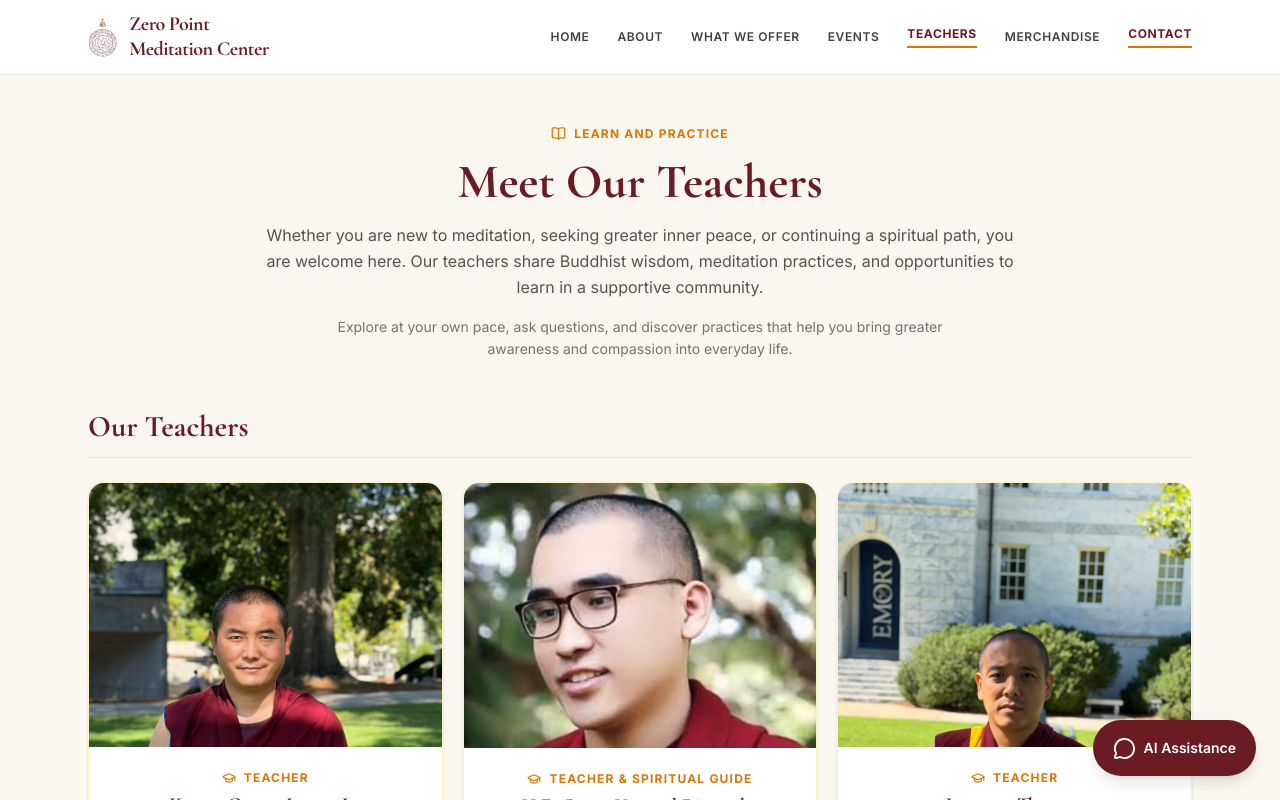
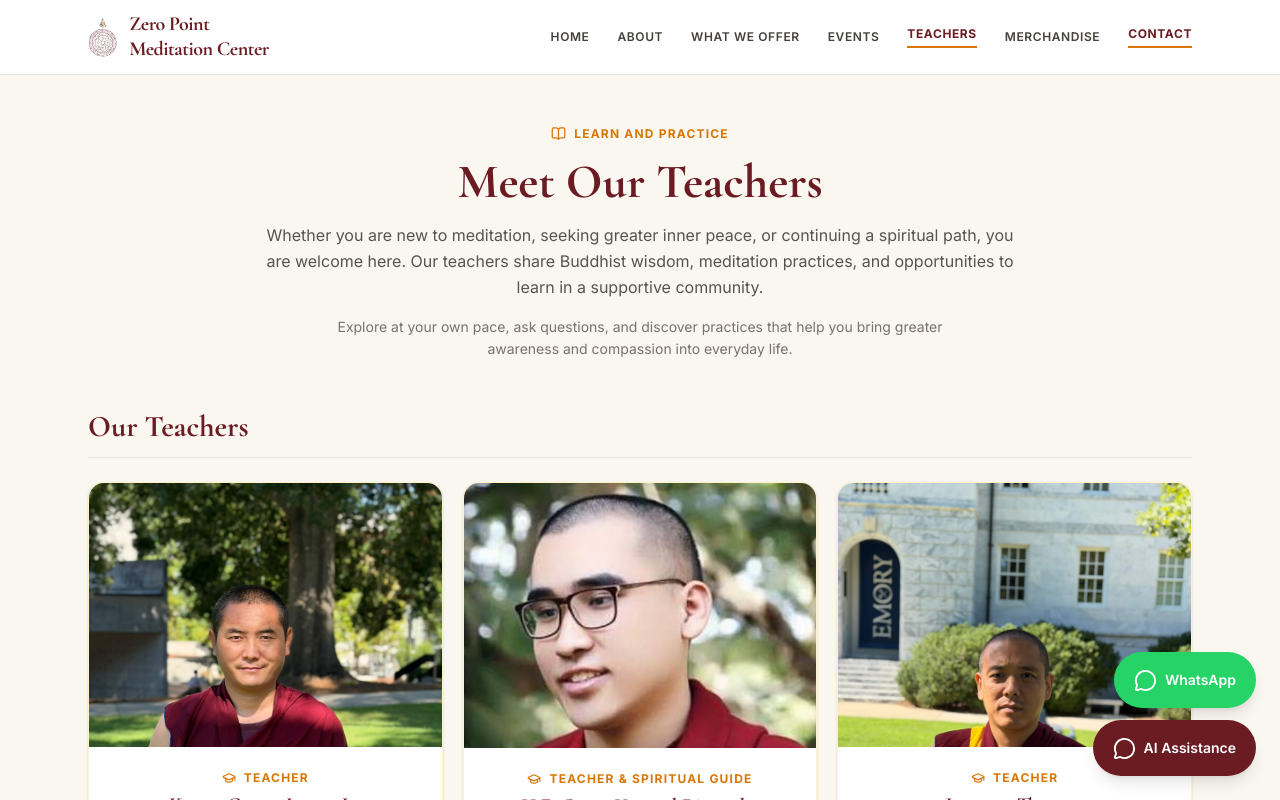
Before and after one commit to sherpaten/Zero-Point-Meditation-Center, a React (Vite) app in the folder zero-point-meditation/: page /teachers in a window 1280 px wide. Shown: the top 800 px of the page. Built offline with nearby package versions, Linux system fonts and the light colour scheme.

Commit message:
Add floating WhatsApp contact button

```diff
--- a/zero-point-meditation/src/components/FloatingAssistant.jsx
+++ b/zero-point-meditation/src/components/FloatingAssistant.jsx
@@ -42,6 +42,17 @@ export default function FloatingAssistant() {
         )}
       </AnimatePresence>
 
+      <a
+        href="https://wa.me/16464560843?text=Hello%20Zero%20Point%20Meditation%20Center%2C%20I%20would%20like%20to%20make%20an%20inquiry."
+        target="_blank"
+        rel="noopener noreferrer"
+        aria-label="Chat with Zero Point Meditation Center on WhatsApp"
+        className="flex h-14 items-center gap-2 rounded-full bg-[#25D366] px-5 text-white shadow-lg transition hover:scale-105 hover:bg-[#1fb95a] focus:outline-none focus:ring-2 focus:ring-[#25D366] focus:ring-offset-2"
+      >
+        <MessageCircle size={23} />
+        <span className="text-sm font-semibold">WhatsApp</span>
+      </a>
+
       <button
         type="button"
         onClick={() => setIsOpen((open) => !open)}
```
